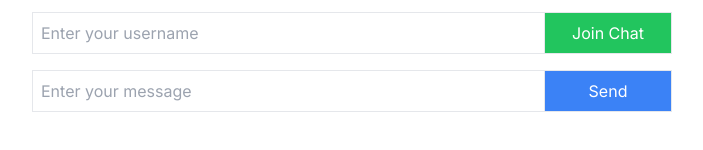
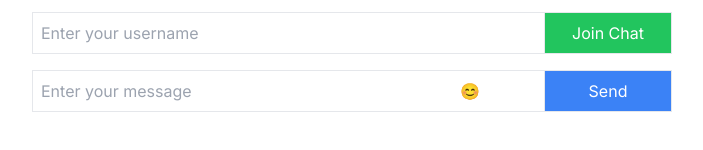
Before and after one commit to nafi-ullah/WebSocket-Java-ChatApp, a Next.js app in the folder frontend/: page / in a window 1280 px wide. Shown: the part 538-688 px from the top of the page, without its empty margins (288-991 px from the left). Built offline with nearby package versions, Linux system fonts and the light colour scheme.

Commit message:
react added

```diff
--- a/frontend/components/Chat.js
+++ b/frontend/components/Chat.js
@@ -1,12 +1,15 @@
 "use client";
 
 import { useState, useEffect, useRef } from 'react';
+import data from '@emoji-mart/data';
+import Picker from '@emoji-mart/react';
 
 export default function Chat() {
   const [socket, setSocket] = useState(null);
   const [username, setUsername] = useState('');
   const [message, setMessage] = useState('');
   const [messages, setMessages] = useState([]);
+  const [showEmojiPicker, setShowEmojiPicker] = useState(false);
   const chatBoxRef = useRef(null);
 
   useEffect(() => {
@@ -53,7 +56,11 @@ export default function Chat() {
         text: msg.substring(splitIndex + 1).trim(),
       };
     }
-    return { user: 'Welcome', text: msg };
+    return { user: 'Unknown', text: msg };
+  };
+
+  const addEmoji = (emoji) => {
+    setMessage((prevMessage) => prevMessage + emoji.native);
   };
 
   return (
@@ -69,7 +76,7 @@ export default function Chat() {
             >
               {!isCurrentUser && (
                 <img
-                  src="https://i.pravatar.cc/400"
+                  src="https://via.placeholder.com/40"
                   alt="Profile"
                   className="w-10 h-10 rounded-full mr-2"
                 />
@@ -80,7 +87,7 @@ export default function Chat() {
               </div>
               {isCurrentUser && (
                 <img
-                  src="https://i.pravatar.cc/500"
+                  src="https://via.placeholder.com/40"
                   alt="Profile"
                   className="w-10 h-10 rounded-full ml-2"
                 />
@@ -105,7 +112,7 @@ export default function Chat() {
           Join Chat
         </button>
       </div>
-      <div id="message-input" className="w-1/2 flex">
+      <div id="message-input" className="w-1/2 flex relative">
         <input
           type="text"
           id="message"
@@ -120,6 +127,17 @@ export default function Chat() {
         >
           Send
         </button>
+        <button
+          onClick={() => setShowEmojiPicker(!showEmojiPicker)}
+          className="absolute right-48 top-1/2 transform -translate-y-1/2"
+        >
+          😊
+        </button>
+        {showEmojiPicker && (
+          <div className="absolute bottom-12 right-0">
+            <Picker data={data} onEmojiSelect={addEmoji} />
+          </div>
+        )}
       </div>
     </div>
   );
```
Also changed, not shown: frontend/package.json (+5 -2 lines), 2 other files (tests, documents, lock files or other folders).
